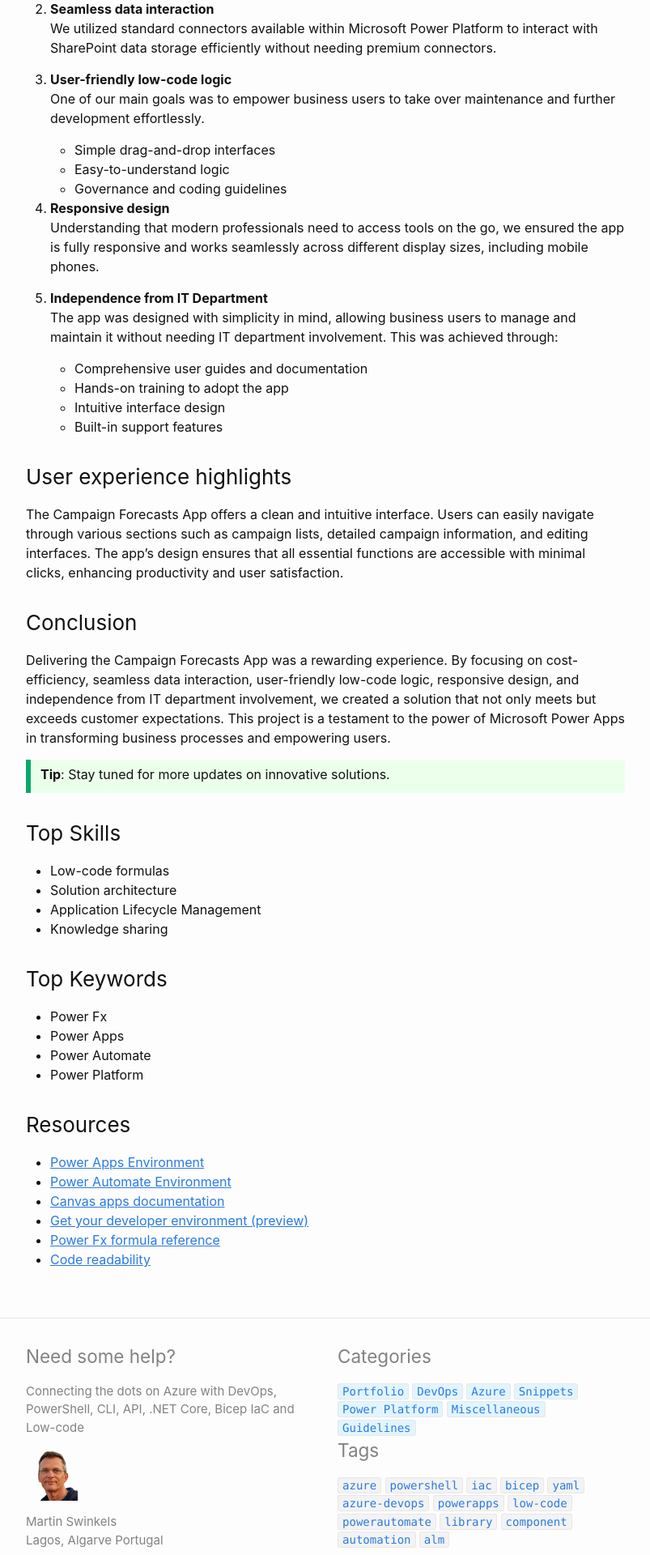
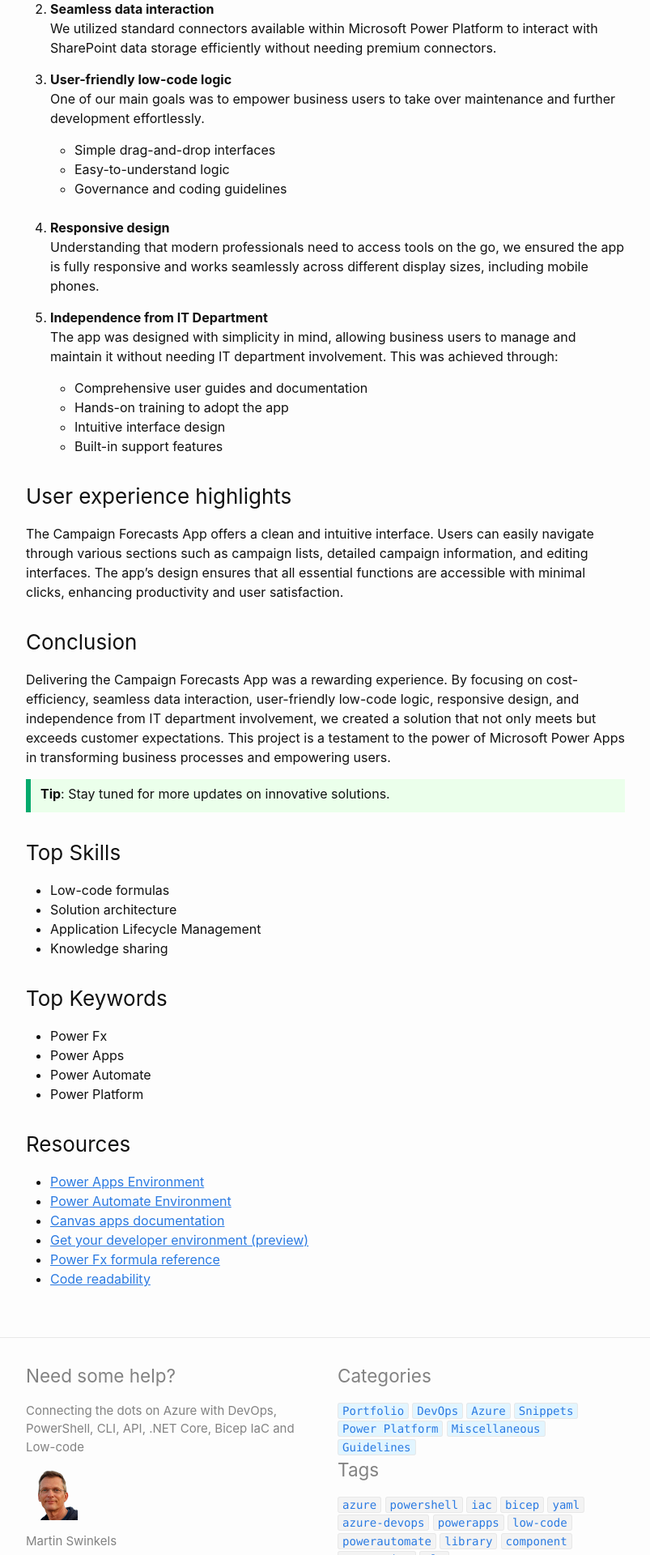
Before and after one commit to msc365/msc365.github.io, a Jekyll site: the page built from _posts/2025-04-18-power-apps-campaign-forecast.md, in a window 1280 px wide. Shown: the part 1463-3383 px from the top of the page at 81% size, without its empty margins (238-1041 px from the left). Built offline with Jekyll 4.4.1, drawn with Linux system fonts in a browser that asks for light colours.

Commit message:
Add spacing for improved formatting in key features section of Campaign Forecast Power App post

```diff
--- a/_posts/2025-04-18-power-apps-campaign-forecast.md
+++ b/_posts/2025-04-18-power-apps-campaign-forecast.md
@@ -42,7 +42,7 @@
     - Simple drag-and-drop interfaces
     - Easy-to-understand logic
     - Governance and coding guidelines
-
+      <span>&nbsp;</span>
 
 4.	**Responsive design**
     Understanding that modern professionals need to access tools on the go, we ensured the app is fully responsive and works seamlessly across different display sizes, including mobile phones.
```
